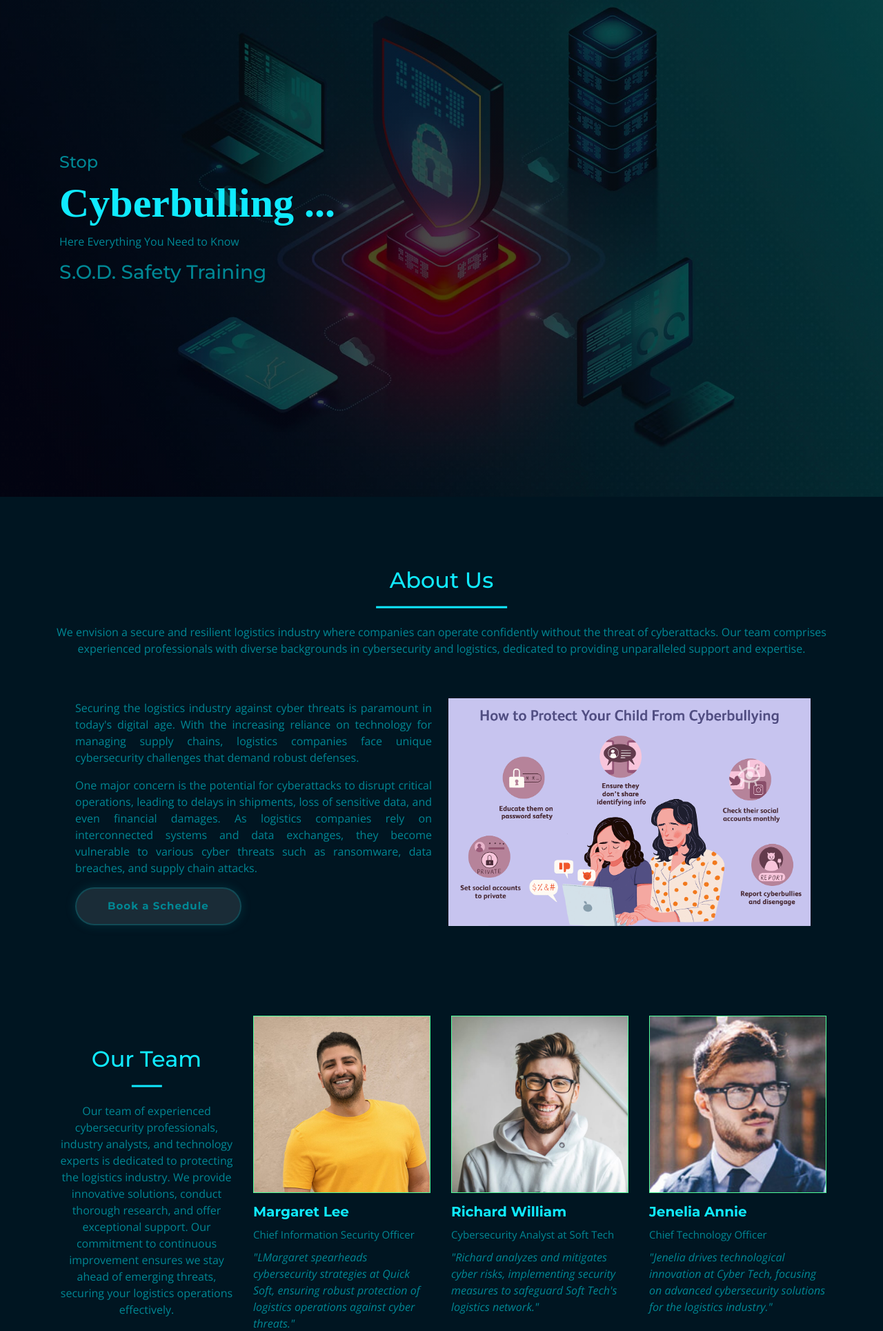
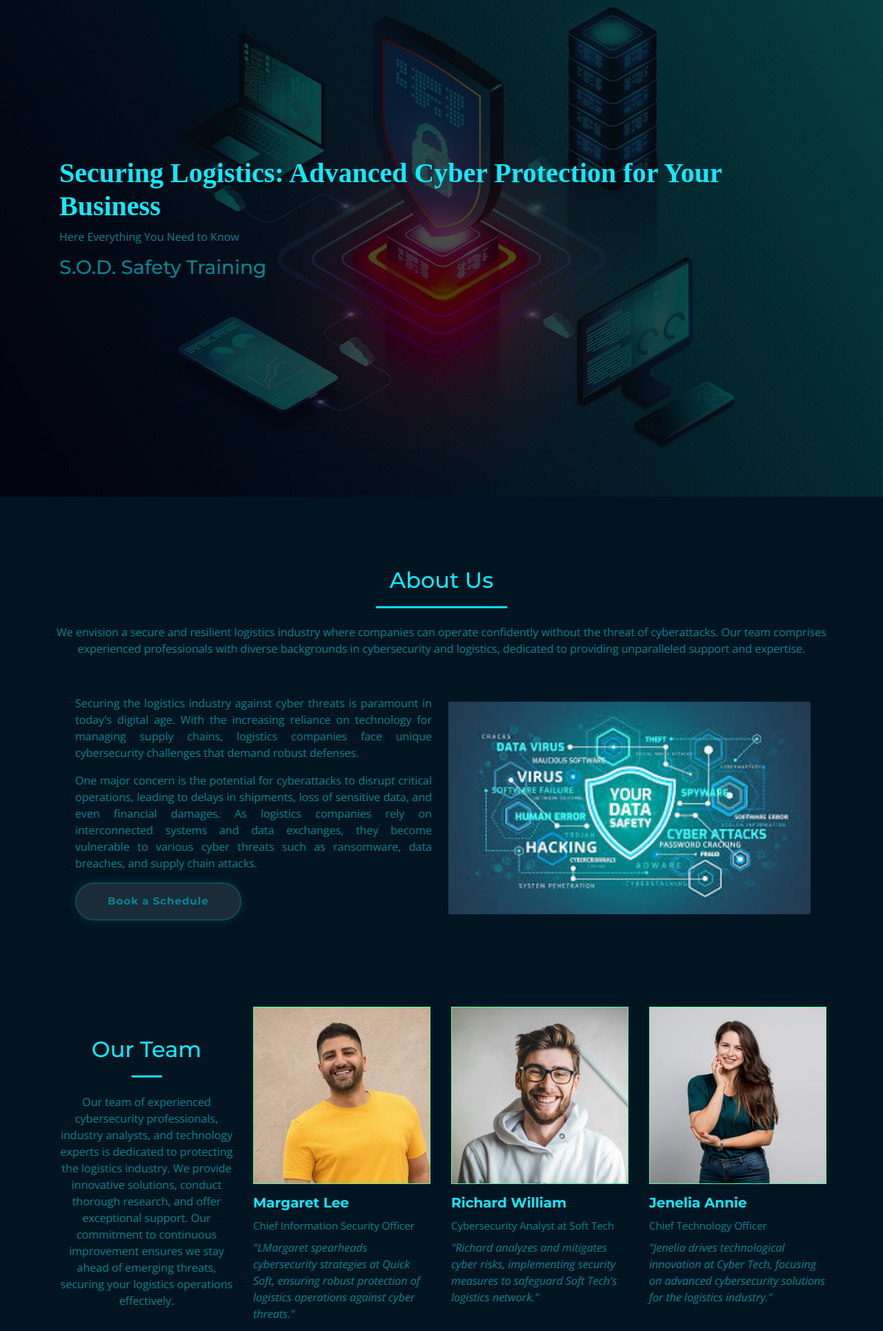
Before and after one commit to Radmehan/cyber, a Django app: page / in a window 1280 px wide. Shown: the part 80-2009 px from the top of the page at 69% size. Run offline with Django 5.2, Linux system fonts and the light colour scheme; some libraries are stand-ins or nearby versions.

Commit message:
add image

```diff
--- a/cyber/templates/cyber/index.html
+++ b/cyber/templates/cyber/index.html
@@ -25,8 +25,7 @@ background-size: cover;
 <section id="hero" class="hero" data-aos="fade-in" data-aos-delay="100">
   <div class="container">
     <div class="para">
-      <h4>Stop</h4>
-      <h1>Cyberbulling ...</h1>
+      <h1>Securing Logistics: Advanced Cyber Protection for Your Business</h1>
       <p>Here Everything You Need to Know</p>
       <h3>S.O.D. Safety Training</h3>
     </div>
@@ -61,7 +60,7 @@ background-size: cover;
 
         </div>
         <div class="image" data-aos="fade-left" data-aos-delay="100">
-          <img src="{% static 'security/img/web/bg1.png' %}" alt="">
+          <img src="{% static 'security/img/web/bg1.jpg' %}" alt="">
 
         </div>
       </div>
@@ -111,10 +110,10 @@ background-size: cover;
               </div>
             </div>
 
-            <div class="item" data-aos="fade-in" data-aos-delay="800">
+            <div class="item" data-aos="fade-in" data-aos-delay="700">
               <div class="testimonial-flat-card">
                 <div class="testimonial-flat-thumb testimonial-flat-thumb-frame-2">
-                  <img src="{% static 'security/img/team/3.jpg' %}" alt="testimonial">
+                  <img src="{% static 'security/img/team/team-2.jpg' %}" alt="testimonial">
                 </div>
                 <div class="testimonial-flat-content testimonial-content-white">
                   <h3 class="testimonial-name">Jenelia Annie</h3>
@@ -133,6 +132,19 @@ background-size: cover;
                   <h3 class="testimonial-name">Vicky Robert</h3>
                   <p class="testimonial-designation">Head of Cybersecurity Operations</p>
                   <p class="testimonial-para">"Manages cybersecurity operations, implements security measures, and oversees incident response."</p>
+                </div>
+              </div>
+            </div>
+
+            <div class="item">
+              <div class="testimonial-flat-card">
+                <div class="testimonial-flat-thumb testimonial-flat-thumb-frame-2">
+                  <img src="{% static 'security/img/team/team-4.jpg' %}" alt="testimonial">
+                </div>
+                <div class="testimonial-flat-content">
+                  <h3 class="testimonial-name">Isabella White</h3>
+                  <p class="testimonial-designation">Penetration Tester at LogiSafe</p>
+                  <p class="testimonial-para">"Conducts penetration testing to identify and exploit vulnerabilities."</p>
                 </div>
               </div>
             </div>
@@ -168,7 +180,7 @@ background-size: cover;
                     <img class="img-fluid" src="{% static 'security/img/icon-3.png' %}" alt="Icon">
                   </div>
                 </div>
-                <h5>Home Security</h5>
+                <h5>Remote Security</h5>
                 <hr class="w-25">
                 <span>Affordable home security includes smart doorbells, motion sensor lights, and basic security
                   cameras. These budget-friendly options provide real-time alerts and deter intruders
@@ -188,7 +200,7 @@ background-size: cover;
                   keycards, biometrics, or PINs to ensure only authorized individuals gain access.</span>
               </div>
             </div>
-            <div class="col-md-6 col-lg-4" data-aos="fade-in" data-aos-delay="800">
+            <div class="col-md-6 col-lg-4" data-aos="fade-in" data-aos-delay="700">
               <div class="h-100 p-4 p-xl-5">
                 <div class="d-flex align-items-center justify-content-between mb-4">
                   <div class="btn-square rounded-circle" style="width: 64px; height: 64px; background: #000000;">
@@ -244,7 +256,7 @@ background-size: cover;
               </div>
             </div>
 
-            <div class="support location" data-aos="fade-in" data-aos-delay="800">
+            <div class="support location" data-aos="fade-in" data-aos-delay="700">
               <div class="icon">
                 <i class="bi bi-envelope flex-shrink-0"></i>
               </div>
--- a/myapp/static/security/css/main.css
+++ b/myapp/static/security/css/main.css
@@ -215,7 +215,7 @@ section.hero .container {
 }
 
 section.hero .container h1 {
-    font-size: 60px;
+    font-size: 40px;
     font-family: bold;
     font-weight: bolder;
 }
```
Also changed, not shown: myapp/static/security/img/team/10.jpg (deleted), myapp/static/security/img/team/5.jpg (deleted), myapp/static/security/img/team/6.jpg (deleted), myapp/static/security/img/team/7.jpg (deleted), myapp/static/security/img/team/8.jpg (deleted), myapp/static/security/img/team/9.jpg (deleted), myapp/static/security/img/team/team-2.jpg (added), myapp/static/security/img/team/team-4.jpg (added), myapp/static/security/img/web/bg1.jpg (added), myapp/static/security/img/web/bg1.png (deleted).
